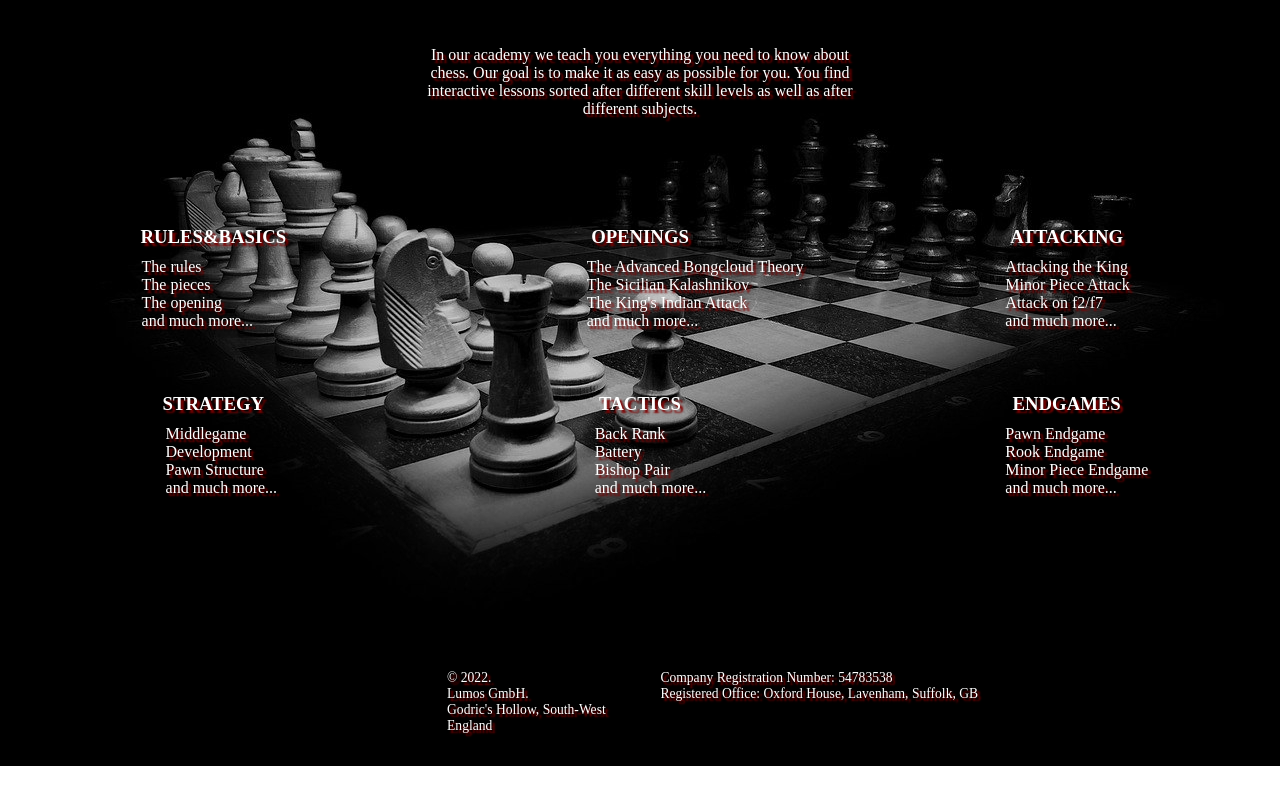
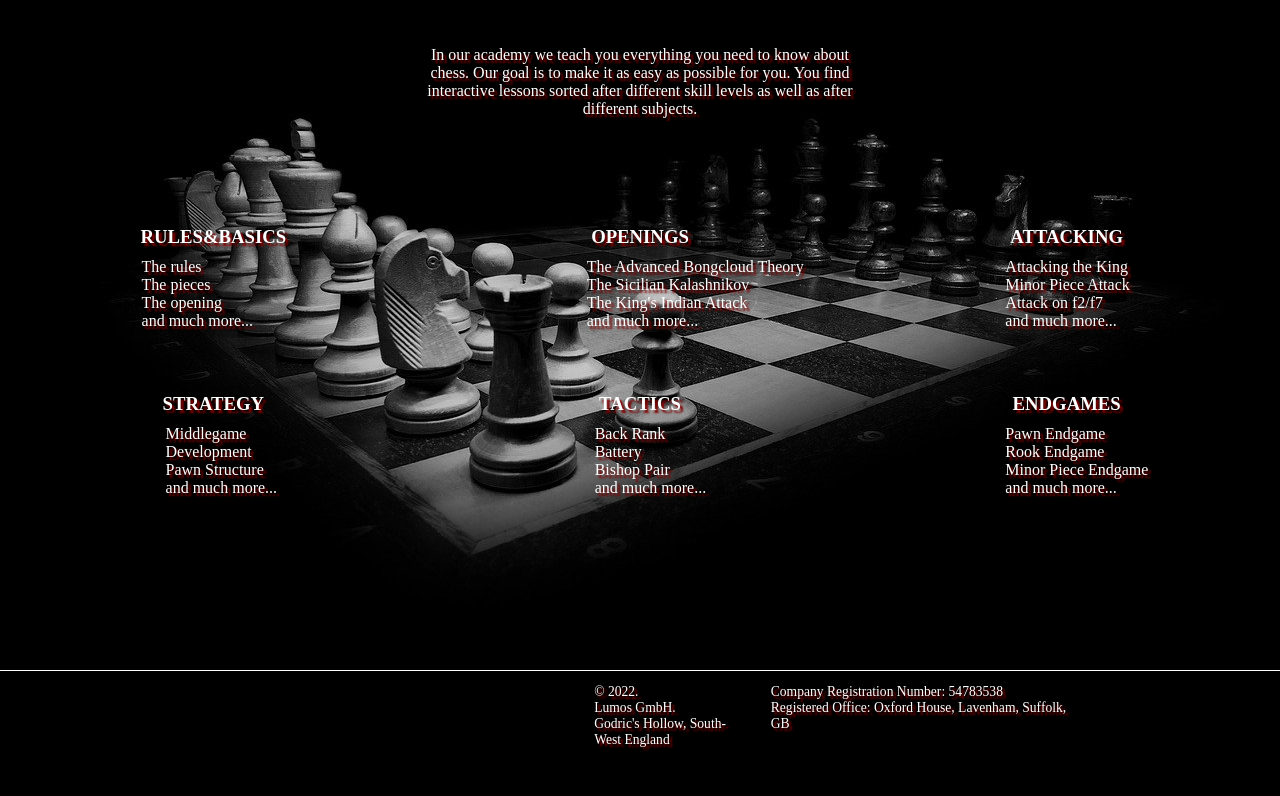
Before and after one commit to ChristophGrothe/chess, a plain HTML site: page index.html in a window 1280 px wide. Shown: the part 1477-2273 px from the top of the page. Before the commit the page ends 2243 px from the top, so only its background shows below. Drawn offline with Linux system fonts and the light colour scheme.

Commit message:
Update style.css

```diff
--- a/style.css
+++ b/style.css
@@ -277,8 +277,10 @@ h3 {
 
 footer {
   display: grid;
-  grid-template: 1fr 0.5fr / 2fr 1fr 2fr 1fr;
+  grid-template: 1fr 0.75fr / 3.25fr 1fr 2fr 1fr;
   font-size: 0.85em;
+  border-top: 0.1em solid white;
+  padding-top: 1em;
 }
 
 .whiteline {
```
